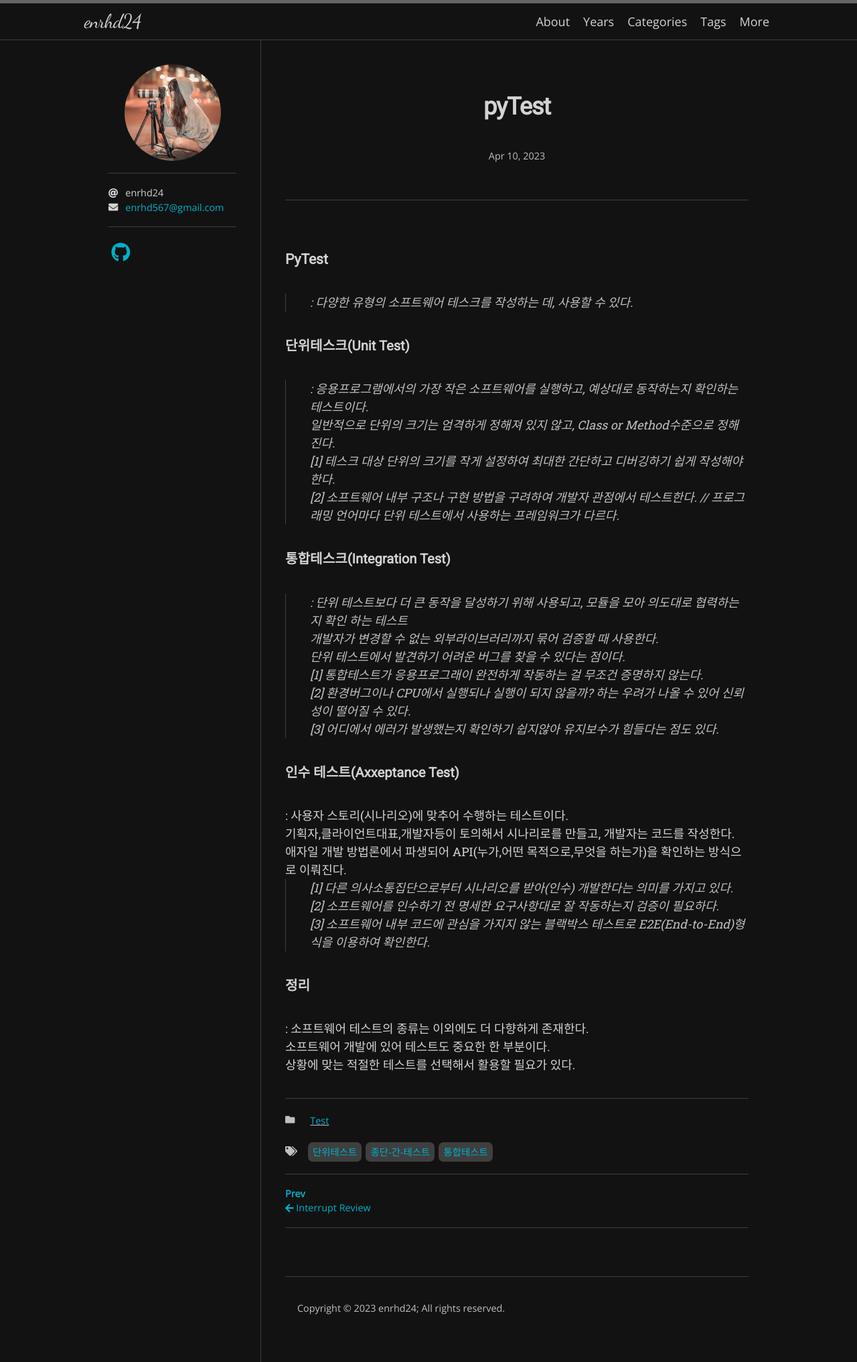
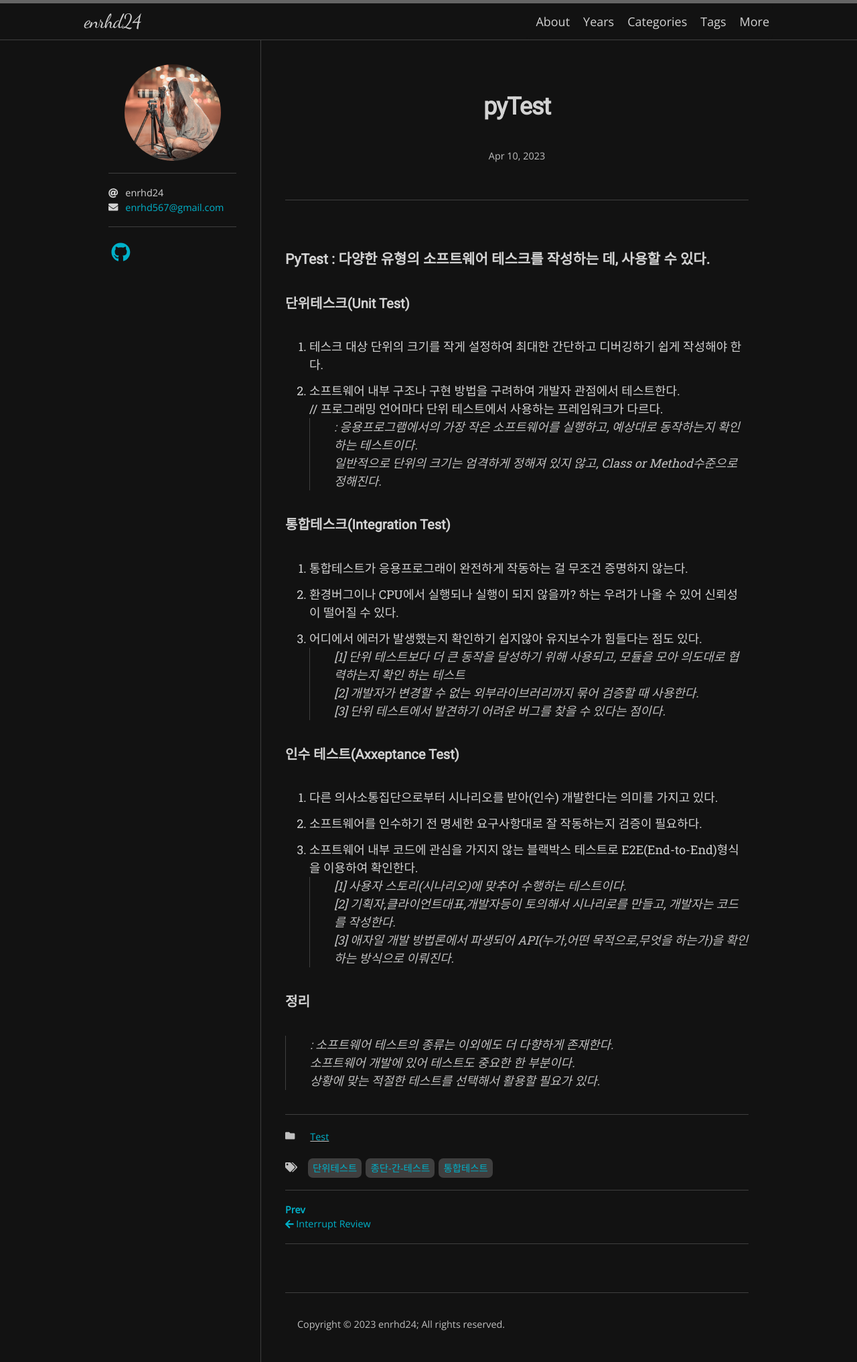
Before and after one commit to enrhd24/enrhd24.github.io, a Jekyll site: the page built from _posts/2023-04-10-pyTest.md, in a window 1280 px wide. Shown: the whole page at 67% size. Built offline with Jekyll 4.4.1, drawn with Linux system fonts in a browser that asks for light colours; nearby versions of some CDN libraries; some web fonts are replaced; part of the change alters nothing that is shown.

Commit message:
pyTest added enrhd24.github.io Updated

```diff
--- a/_posts/2023-04-10-pyTest.md
+++ b/_posts/2023-04-10-pyTest.md
@@ -5,33 +5,36 @@ date: 2023-04-10 11:00:00 +0900
 categories: Test
 tag: [단위테스트, 통합테스트, 종단 간 테스트]
 ---
-### PyTest
-> : 다양한 유형의 소프트웨어 테스크를 작성하는 데, 사용할 수 있다.
+### __PyTest__ : 다양한 유형의 소프트웨어 테스크를 작성하는 데, 사용할 수 있다.
 
 #### 단위테스크(Unit Test)
+1. 테스크 대상 단위의 크기를 작게 설정하여 최대한 간단하고 디버깅하기 쉽게 작성해야 한다.<br>
+2. 소프트웨어 내부 구조나 구현 방법을 구려하여 개발자 관점에서 테스트한다.<br>
+// 프로그래밍 언어마다 단위 테스트에서 사용하는 프레임워크가 다르다.<br>
 > : 응용프로그램에서의 가장 작은 소프트웨어를 실행하고, 예상대로 동작하는지 확인하는 테스트이다.<br>
 > : 일반적으로 단위의 크기는 엄격하게 정해져 있지 않고, Class or Method수준으로 정해진다.<br>
-> [1] 테스크 대상 단위의 크기를 작게 설정하여 최대한 간단하고 디버깅하기 쉽게 작성해야 한다.<br>
-> [2] 소프트웨어 내부 구조나 구현 방법을 구려하여 개발자 관점에서 테스트한다.
-> // 프로그래밍 언어마다 단위 테스트에서 사용하는 프레임워크가 다르다.
+
 
 #### 통합테스크(Integration Test)
-> : 단위 테스트보다 더 큰 동작을 달성하기 위해 사용되고, 모듈을 모아 의도대로 협력하는지 확인 하는 테스트<br>
-> : 개발자가 변경할 수 없는 외부라이브러리까지 묶어 검증할 때 사용한다.<br>
-> : 단위 테스트에서 발견하기 어려운 버그를 찾을 수 있다는 점이다.<br>
-> [1] 통합테스트가 응용프로그래이 완전하게 작동하는 걸 무조건 증명하지 않는다.<br>
-> [2] 환경버그이나 CPU에서 실행되나 실행이 되지 않을까? 하는 우려가 나올 수 있어 신뢰성이 떨어질 수 있다.<br>
-> [3] 어디에서 에러가 발생했는지 확인하기 쉽지않아 유지보수가 힘들다는 점도 있다.<br>
+1. 통합테스트가 응용프로그래이 완전하게 작동하는 걸 무조건 증명하지 않는다.<br>
+2. 환경버그이나 CPU에서 실행되나 실행이 되지 않을까? 하는 우려가 나올 수 있어 신뢰성이 떨어질 수 있다.<br>
+3. 어디에서 에러가 발생했는지 확인하기 쉽지않아 유지보수가 힘들다는 점도 있다.<br>
+> [1] 단위 테스트보다 더 큰 동작을 달성하기 위해 사용되고, 모듈을 모아 의도대로 협력하는지 확인 하는 테스트<br>
+> [2] 개발자가 변경할 수 없는 외부라이브러리까지 묶어 검증할 때 사용한다.<br>
+> [3] 단위 테스트에서 발견하기 어려운 버그를 찾을 수 있다는 점이다.<br>
+
 
 #### 인수 테스트(Axxeptance Test)
-: 사용자 스토리(시나리오)에 맞추어 수행하는 테스트이다.<br>
-: 기획자,클라이언트대표,개발자등이 토의해서 시나리로를 만들고, 개발자는 코드를 작성한다.<br>
-: 애자일 개발 방법론에서 파생되어 API(누가,어떤 목적으로,무엇을 하는가)을 확인하는 방식으로 이뤄진다.<br>
-> [1] 다른 의사소통집단으로부터 시나리오를 받아(인수) 개발한다는 의미를 가지고 있다.<br>
-> [2] 소프트웨어를 인수하기 전 명세한 요구사항대로 잘 작동하는지 검증이 필요하다.<br>
-> [3] 소프트웨어 내부 코드에 관심을 가지지 않는 블랙박스 테스트로 E2E(End-to-End)형식을 이용하여 확인한다.<br>
+
+1. 다른 의사소통집단으로부터 시나리오를 받아(인수) 개발한다는 의미를 가지고 있다.<br>
+2. 소프트웨어를 인수하기 전 명세한 요구사항대로 잘 작동하는지 검증이 필요하다.<br>
+3. 소프트웨어 내부 코드에 관심을 가지지 않는 블랙박스 테스트로 E2E(End-to-End)형식을 이용하여 확인한다.<br>
+>[1] 사용자 스토리(시나리오)에 맞추어 수행하는 테스트이다.<br>
+>[2] 기획자,클라이언트대표,개발자등이 토의해서 시나리로를 만들고, 개발자는 코드를 작성한다.<br>
+>[3] 애자일 개발 방법론에서 파생되어 API(누가,어떤 목적으로,무엇을 하는가)을 확인하는 방식으로 이뤄진다.<br>
+
 
 #### 정리
-: 소프트웨어 테스트의 종류는 이외에도 더 다향하게 존재한다.<br>
-: 소프트웨어 개발에 있어 테스트도 중요한 한 부분이다.<br>
-: 상황에 맞는 적절한 테스트를 선택해서 활용할 필요가 있다. <br>
+>: 소프트웨어 테스트의 종류는 이외에도 더 다향하게 존재한다.<br>
+>: 소프트웨어 개발에 있어 테스트도 중요한 한 부분이다.<br>
+>: 상황에 맞는 적절한 테스트를 선택해서 활용할 필요가 있다. <br>
```
